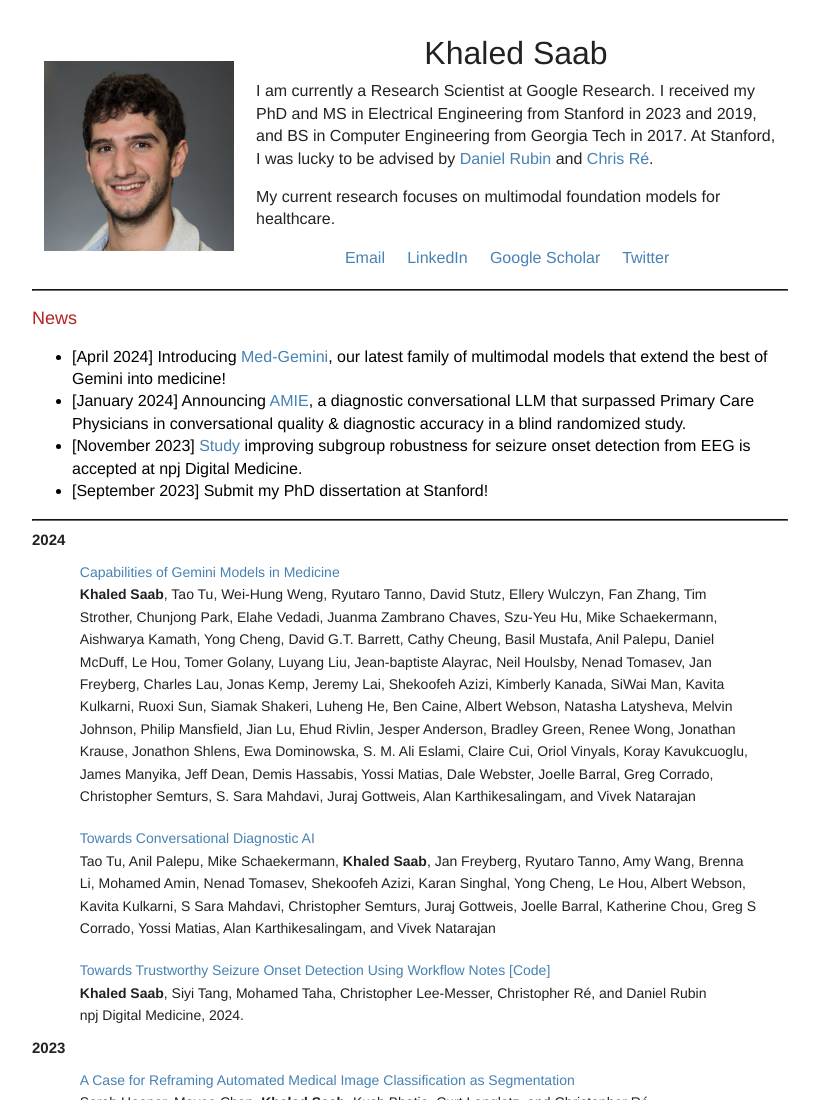
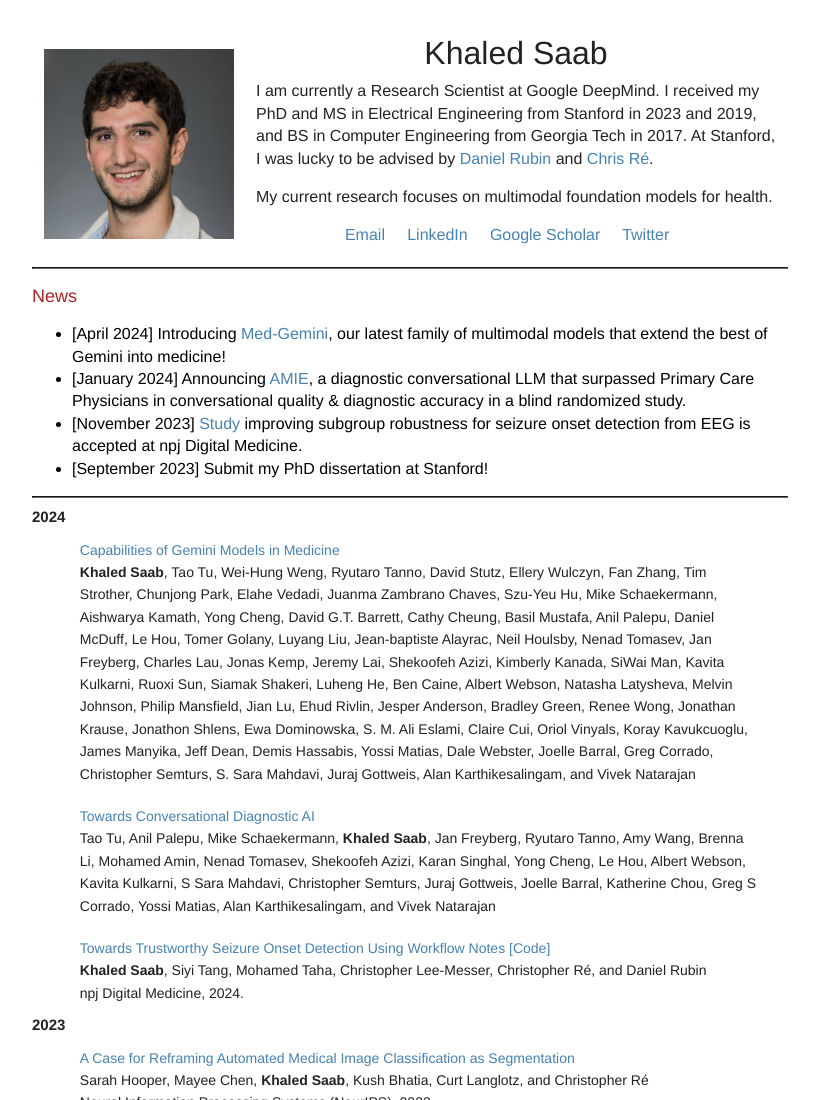
Before and after one commit to khaledsaab/khaledsaab.github.io, a plain HTML site: page index.html in a window 1280 px wide. Shown: the top 1100 px of the page, without its empty margins (230-1049 px from the left). Drawn offline with Linux system fonts and the light colour scheme; a script that the page names is missing; a web font is replaced by a local one.

Commit message:
Update index.html
GR -> GDM

```diff
--- a/index.html
+++ b/index.html
@@ -89,9 +89,9 @@ pre.bib {
 	<td width="72%" valign="top">
 		<p align="center"><font size="6px">Khaled Saab</font></p>
 
-		<p>I am currently a Research Scientist at Google Research.  I received my PhD and MS in Electrical Engineering from Stanford in 2023 and 2019, and BS in Computer Engineering from Georgia Tech in 2017. At Stanford, I was lucky to be advised by  <a href=https://rubinlab.stanford.edu/>Daniel Rubin</a> and <a href=https://cs.stanford.edu/people/chrismre/>Chris R&eacute;</a>.</p>
+		<p>I am currently a Research Scientist at Google DeepMind.  I received my PhD and MS in Electrical Engineering from Stanford in 2023 and 2019, and BS in Computer Engineering from Georgia Tech in 2017. At Stanford, I was lucky to be advised by  <a href=https://rubinlab.stanford.edu/>Daniel Rubin</a> and <a href=https://cs.stanford.edu/people/chrismre/>Chris R&eacute;</a>.</p>
 
-        <p>My current research focuses on multimodal foundation models for healthcare.</p>
+        <p>My current research focuses on multimodal foundation models for health.</p>
 
 
 		<p align=center>
```
